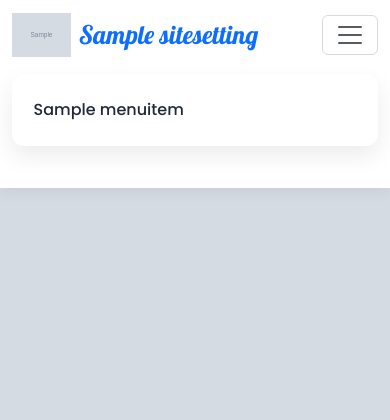
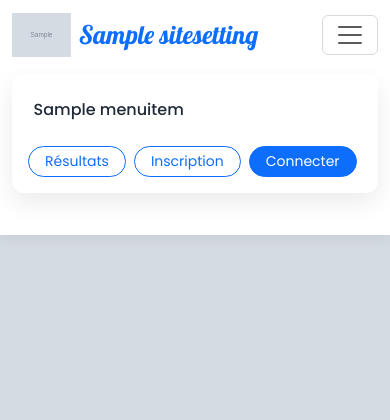
Before and after one commit to cardilouk-byte/Refuge, a Django app: page / in a window 390 px wide, after a click that opens the changed part. Shown: the top 420 px of the page. Run offline with Django 5.2, Linux system fonts and the light colour scheme; tables that the repository leaves empty hold one stand-in row (values such as "Sample post"); grey boxes marked "Sample" are stand-in pictures.

Commit message:
Add bouton Inscription + lyen Admin (staff) nan header, menm bagay la sou mobil

```diff
--- a/core/templates/core/partials/header.html
+++ b/core/templates/core/partials/header.html
@@ -21,13 +21,29 @@
             <li class="nav-item"><a class="nav-link" href="{{ item.url }}">{{ item.label }}</a></li>
           {% endfor %}
         </ul>
+        <div class="d-lg-none mt-3 d-flex flex-wrap gap-2">
+          <a href="{% url 'results' %}" class="btn btn-outline-primary btn-sm rounded-pill px-3">Résultats</a>
+          {% if user.is_authenticated %}
+            {% if user.is_staff %}
+              <a href="/admin/" class="btn btn-outline-primary btn-sm rounded-pill px-3">Admin</a>
+            {% endif %}
+            <a href="{% url 'logout' %}" class="btn btn-primary btn-sm rounded-pill px-3">Déconnexion</a>
+          {% else %}
+            <a href="{% url 'signup' %}" class="btn btn-outline-primary btn-sm rounded-pill px-3">Inscription</a>
+            <a href="{% url 'login' %}" class="btn btn-primary btn-sm rounded-pill px-3">Connecter</a>
+          {% endif %}
+        </div>
       </div>
 
       <div class="header-actions d-none d-lg-flex align-items-center gap-2">
         <a href="{% url 'results' %}" class="btn btn-outline-primary btn-sm rounded-pill px-3">Résultats</a>
         {% if user.is_authenticated %}
+          {% if user.is_staff %}
+            <a href="/admin/" class="btn btn-outline-primary btn-sm rounded-pill px-3">Admin</a>
+          {% endif %}
           <a href="{% url 'logout' %}" class="btn btn-primary btn-sm rounded-pill px-3">Déconnexion</a>
         {% else %}
+          <a href="{% url 'signup' %}" class="btn btn-outline-primary btn-sm rounded-pill px-3">Inscription</a>
           <a href="{% url 'login' %}" class="btn btn-primary btn-sm rounded-pill px-3">Connecter</a>
         {% endif %}
       </div>
```
